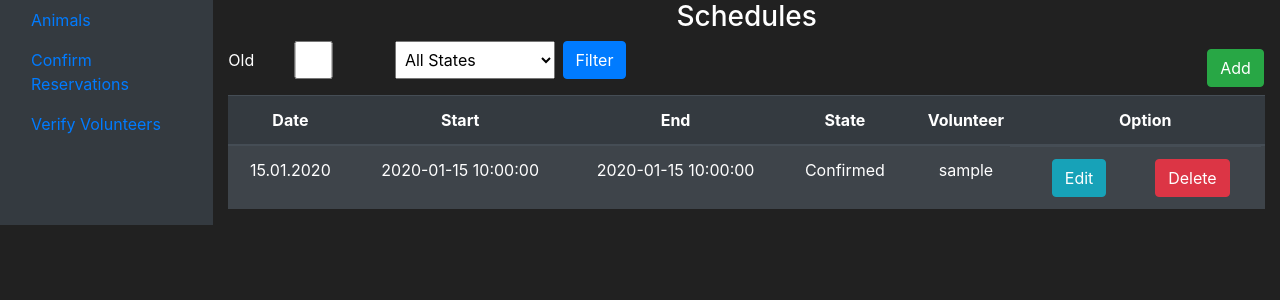
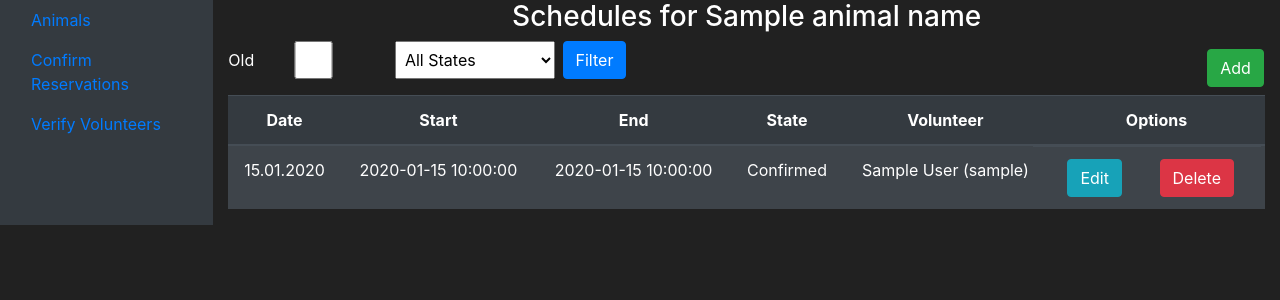
Before and after one commit to xmi74/IIS, a Flask app: template templates/caretaker/schedules.html in a window 1280 px wide. Shown: the part 58-358 px from the top of the page. Run offline with Flask 3, Linux system fonts and the light colour scheme; the template is opened without the code that fills it: most values are stand-ins (such as "Sample title", 1, 10 or a date in 2020).

Commit message:
update: title now includes pet name

```diff
--- a/templates/caretaker/requests.html
+++ b/templates/caretaker/requests.html
@@ -1,7 +1,7 @@
 {% extends 'caretaker/dashboard_caretaker_base.html' %}
 
 {% block content %}
-<h3>Medical Requests</h3>
+<h3>Medical Requests for {{ animal_name }}</h3>
 <div class="col-1 my-2">
     <a href="{{ url_for('routes.add_request_page' , id=animal_id) }}" class="btn btn-success ">Add</a>
 </div>
@@ -12,7 +12,7 @@
             <th scope="col">Description</th>
             <th scope="col">Created</th>
             <th scope="col">State</th>
-            <th scope="col">Option</th>
+            <th scope="col">Options</th>
         </tr>
     </thead>
     <tbody>
--- a/templates/caretaker/schedules.html
+++ b/templates/caretaker/schedules.html
@@ -1,7 +1,7 @@
 {% extends 'caretaker/dashboard_caretaker_base.html' %}
 
 {% block content %}
-<h3>Schedules</h3>
+<h3>Schedules for {{ animal_name }}</h3>
 
 <div class="row">
     <form method="GET" action="{{ url_for('routes.animal_schedules_page', animal_id=animal_id) }}" class="col-11">
@@ -36,7 +36,7 @@
             <th scope="col">End</th>
             <th scope="col">State</th>
             <th scope="col">Volunteer</th>
-            <th scope="col">Option</th>
+            <th scope="col">Options</th>
         </tr>
     </thead>
     <tbody>
@@ -46,7 +46,13 @@
                 <td>{{ schedule.start_time }}</td>
                 <td>{{ schedule.end_time }}</td>
                 <td>{{ schedule.state }}</td>
-                <td>{{ schedule.volunteer.login }}</td>
+                <td>
+                    {% if schedule.volunteer %}
+                        {{ schedule.volunteer.first_name }} {{ schedule.volunteer.last_name }} ({{ schedule.volunteer.login }})
+                    {% else %}
+                        <span class="text-muted">N/A</span>
+                    {% endif %}
+                </td>
                 <td class="row mr-1">
                     <div class="col">
                         <a href="{{ url_for('routes.schedules_edit_page', id=schedule.id) }}" class="btn btn-info btn-md" >Edit</a>
```
